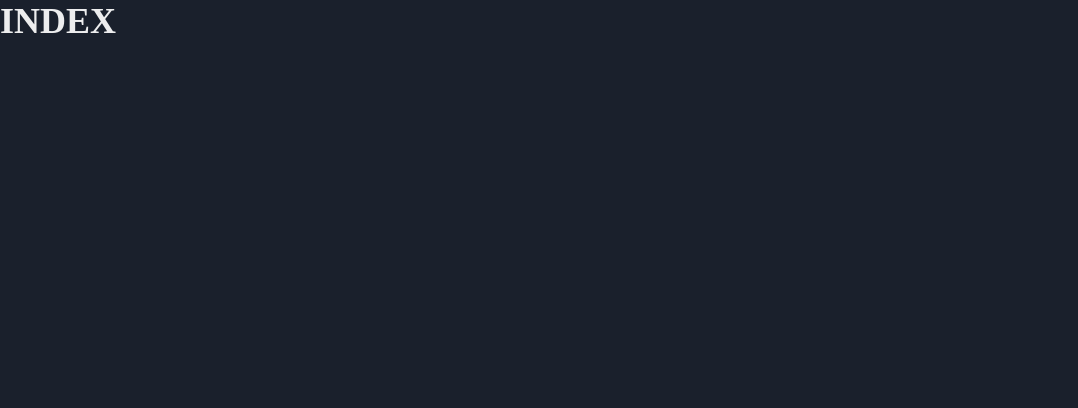
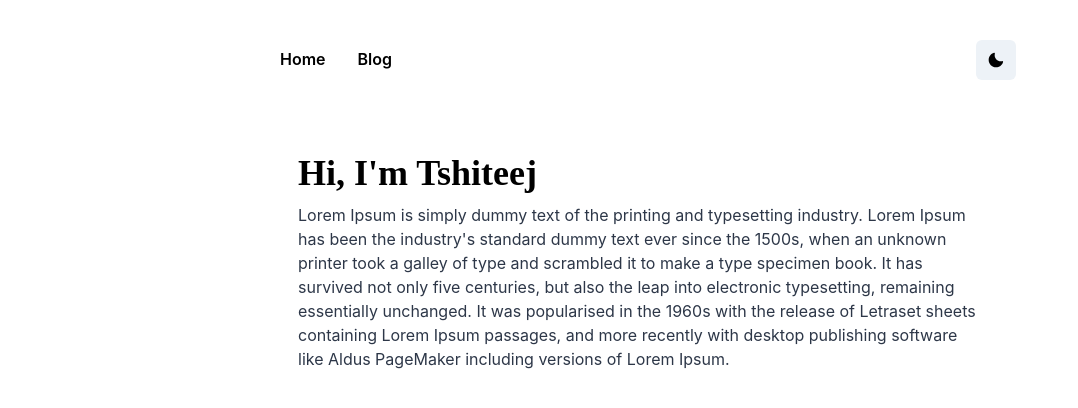
Before and after one commit to Tshiteej-zz/personal-website-nextJS, a Next.js app: page / in a window 1280 px wide. Shown: the top 408 px of the page, without its empty margins (0-1078 px from the left). Built offline with nearby package versions, Linux system fonts and the light colour scheme; a web font is replaced by a local one.

Commit message:
first version

```diff
--- a/components/Container.js
+++ b/components/Container.js
@@ -0,0 +1,88 @@
+import React from "react";
+import { useColorMode, Button, Flex, Box } from "@chakra-ui/react";
+import NextLink from "next/link";
+import styled from "@emotion/styled";
+
+import DarkModeSwitch from "../components/DarkModeSwitch";
+
+const Container = ({ children }) => {
+  const { colorMode } = useColorMode();
+
+  const bgColor = {
+    light: "white",
+    dark: "#171717"
+  };
+  const navHoverBg = {
+    light: "gray.600",
+    dark: "gray.300"
+  };
+  const color = {
+    light: "black",
+    dark: "white"
+  };
+  const StickyNav = styled(Flex)`
+    position: sticky;
+    z-index: 10;
+    top: 0;
+    backdrop-filter: saturate(180%) blur(20px);
+    transition: height 0.5s, line-height 0.5s;
+  `;
+  return (
+    <>
+      <StickyNav
+        flexDirection='row'
+        justifyContent='space-between'
+        alignItems='center'
+        maxWidth='800px'
+        minWidth='356px'
+        width='100%'
+        bg={bgColor[colorMode]}
+        as='nav'
+        px={[2, 6, 6]}
+        py={2}
+        mt={8}
+        mb={[0, 0, 8]}
+        mx='auto'
+      >
+        <Box>
+          <NextLink href='/' passHref>
+            <Button
+              as='a'
+              variant='ghost'
+              p={[1, 2, 4]}
+              _hover={{ backgroundColor: navHoverBg[colorMode] }}
+              color={color[colorMode]}
+            >
+              Home
+            </Button>
+          </NextLink>
+          <NextLink href='/blog' passHref>
+            <Button
+              as='a'
+              variant='ghost'
+              p={[1, 2, 4]}
+              _hover={{ backgroundColor: navHoverBg[colorMode] }}
+              color={color[colorMode]}
+            >
+              Blog
+            </Button>
+          </NextLink>
+        </Box>
+        <DarkModeSwitch />
+      </StickyNav>
+      <Flex
+        as='main'
+        justifyContent='center'
+        flexDirection='column'
+        bg={bgColor[colorMode]}
+        color={color[colorMode]}
+        px={[0, 4, 4]}
+        mt={[4, 8, 8]}
+      >
+        {children}
+      </Flex>
+    </>
+  );
+};
+
+export default Container;
--- a/pages/_app.js
+++ b/pages/_app.js
@@ -3,7 +3,40 @@ import {
   ColorModeProvider,
   useColorMode
 } from "@chakra-ui/react";
+import { Global, css } from "@emotion/react";
+
 import customTheme from "../styles/theme";
+
+const GlobalStyle = ({ children }) => {
+  const { colorMode } = useColorMode();
+  return (
+    <>
+      <Global
+        styles={css`
+          ::selection {
+            background-color: #90cdf4;
+            color: #fefefe;
+          }
+          ::-moz-selection {
+            background: #ffb7b7;
+            color: #fefefe;
+          }
+          html {
+            min-width: 356px;
+            scroll-behavior: smooth;
+          }
+          #__next {
+            display: flex;
+            flex-direction: column;
+            min-height: 100vh;
+            background: ${colorMode === "light" ? "white" : "#171717"};
+          }
+        `}
+      />
+      {children}
+    </>
+  );
+};
 
 function MyApp({ Component, pageProps }) {
   return (
@@ -14,7 +47,9 @@ function MyApp({ Component, pageProps }) {
           useSystemColorMode: true
         }}
       >
-        <Component {...pageProps} />
+        <GlobalStyle>
+          <Component {...pageProps} />
+        </GlobalStyle>
       </ColorModeProvider>
     </ChakraProvider>
   );
--- a/pages/index.js
+++ b/pages/index.js
@@ -1,6 +1,48 @@
 import Head from "next/head";
-import { Heading } from "@chakra-ui/react";
+import { useColorMode, Heading, Text, Flex, Stack } from "@chakra-ui/react";
+
+import Container from "../components/Container";
 
 export default function Index() {
-  return <Heading as='h1'>INDEX</Heading>;
+  const { colorMode } = useColorMode();
+  const colorSecondary = {
+    light: "gray.700",
+    dark: "gray.400"
+  };
+  return (
+    <Container>
+      <Head>
+        <title>Tshiteej Bhardwaj</title>
+      </Head>
+      <Stack
+        as='main'
+        spacing={8}
+        justifyContent='center'
+        alignItems='flex-start'
+        m='0 auto 4rem auto'
+        maxWidth='700px'
+        px={2}
+      >
+        <Flex
+          flexDirection='column'
+          justifyContent='flex-start'
+          alignItems='flex-start'
+          maxWidth='700px'
+        >
+          <Heading mb={2}>Hi, I'm Tshiteej</Heading>
+          <Text color={colorSecondary[colorMode]}>
+            Lorem Ipsum is simply dummy text of the printing and typesetting
+            industry. Lorem Ipsum has been the industry's standard dummy text
+            ever since the 1500s, when an unknown printer took a galley of type
+            and scrambled it to make a type specimen book. It has survived not
+            only five centuries, but also the leap into electronic typesetting,
+            remaining essentially unchanged. It was popularised in the 1960s
+            with the release of Letraset sheets containing Lorem Ipsum passages,
+            and more recently with desktop publishing software like Aldus
+            PageMaker including versions of Lorem Ipsum.
+          </Text>
+        </Flex>
+      </Stack>
+    </Container>
+  );
 }
```
